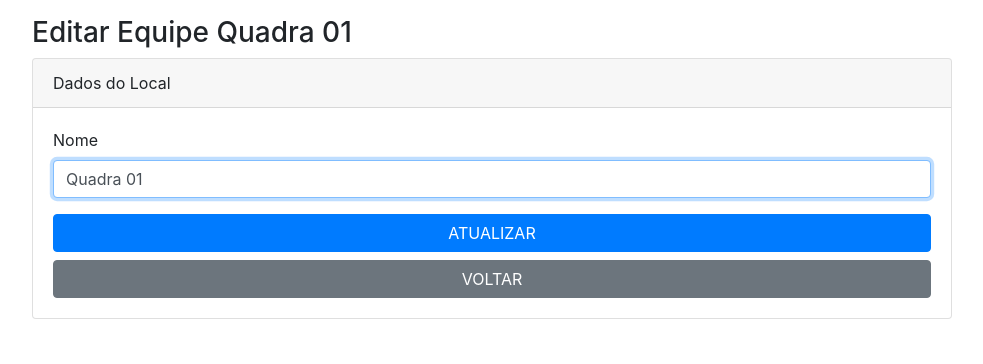
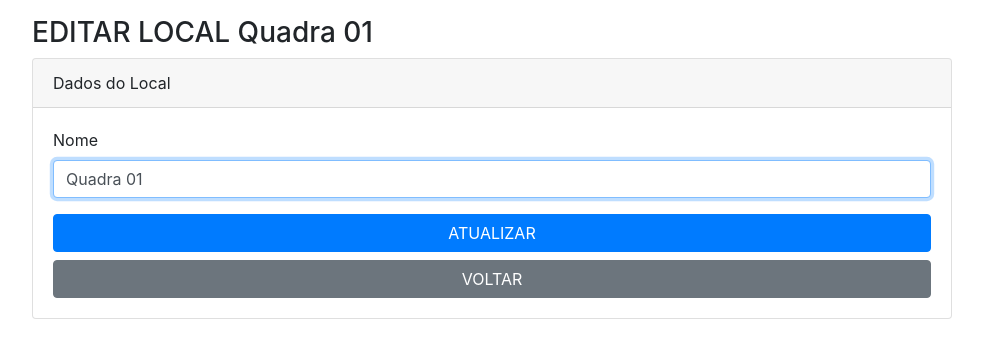
Before and after one commit to csadetec/jisa, a CodeIgniter app: page /database/index.php/locais/editar/1 in a window 1280 px wide. Shown: the part 56-420 px from the top of the page, without its empty margins (148-1131 px from the left). Run offline with CodeIgniter, Linux system fonts and the light colour scheme; the visitor is signed in with stand-in values (Sample User, id 1); data comes from the database, SQL or seed files in the repository.

Commit message:
fixed in the val

```diff
--- a/application/controllers/Locais.php
+++ b/application/controllers/Locais.php
@@ -40,7 +40,7 @@ class Locais extends CI_Controller {
       endif;
     endif;
 
-    $data['titulo'] = 'Editar Equipe '.$data['local']->nome_local;
+    $data['titulo'] = 'EDITAR LOCAL '.$data['local']->nome_local;
     $data['page'] = 'locais/locais_form';
     $data['action'] = 'locais/editar/'.$id_local;
     $data['btn_value'] = 'ATUALIZAR';
--- a/application/views/turmas/turmas_listar.php
+++ b/application/views/turmas/turmas_listar.php
@@ -13,7 +13,7 @@
         </div>
        <div class="col-6 col-lg-9 mt-3" style="float:right">
           <?php echo  anchor('turmas/editar/'.$row->id_turma, '<i class="fas fa-edit"></i>', array('title'=>'Visualizar Equipes', 'class'=>'btn btn-primary', 'style'=>'border-radius:50%;  float:right; margin-left:10px')); ?>
-          <?php echo  anchor('equipes/listar_por_turma/'.$row->id_turma, '<i class="fas fa-eye"></i>', array('title'=>'Visualizar Equipes', 'class'=>'btn btn-primary', 'style'=>'border-radius:50%;  float:right;')); ?>
+          <?php echo  anchor('equipes/listar_por_turma/'.$row->id_turma, '<i class="fas fa-eye"></i>', array('title'=>'Editar Turma', 'class'=>'btn btn-primary', 'style'=>'border-radius:50%;  float:right;')); ?>
         </div>
       </div>
 
--- a/assets/css/style.css
+++ b/assets/css/style.css
@@ -1,4 +1,3 @@
-
 .container{
 	margin-top: 4.5em;
 }
```
